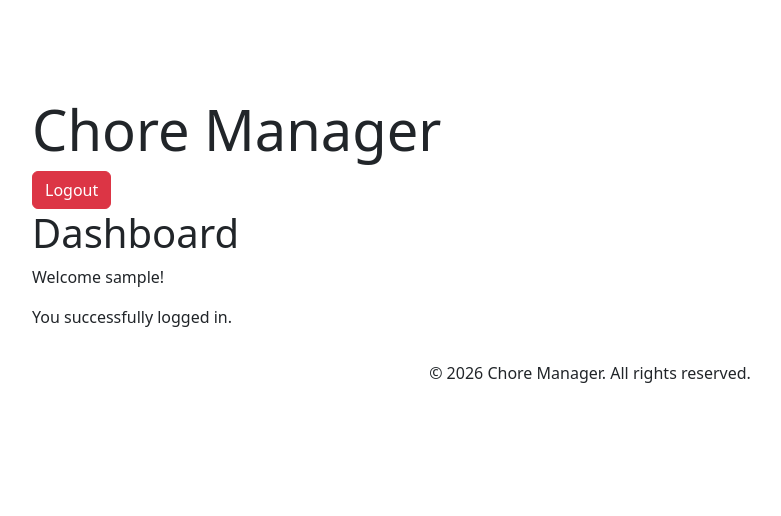
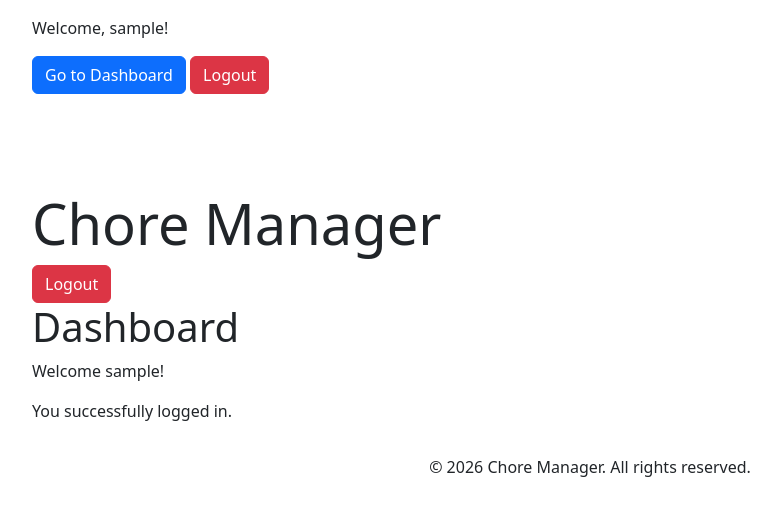
Before and after one commit to ShaneTaylor-IT/chore-mamager-MSP3, a Django app: page /dashboard/ in a window 1280 px wide. Shown: the top 516 px of the page, without its empty margins (50-831 px from the left). Run offline with Django 5.2, Linux system fonts and the light colour scheme; the visitor is signed in with stand-in values (Sample User, id 1).

Commit message:
Added authentication user status. Came across a slight bug. When building base.html I pressed tab to auto fill in {% url 'user_logout' %} this caused an error when testing as the url path is 'logout' after removing user_. The error was cleared and successfully logged in and displayed username when logged in

```diff
--- a/templates/base.html
+++ b/templates/base.html
@@ -41,6 +41,19 @@
         </div>
     </nav>
 -->
+    {% if user.is_authenticated %}
+        <div class="container mt-3">
+            <p>Welcome, {{ user.username }}!</p>
+
+            <a href="{% url 'dashboard' %}" class="btn btn-primary">Go to Dashboard</a>
+            <a href="{% url 'logout' %}" class="btn btn-danger">Logout</a>
+        </div>
+    {% else %}
+        <div class="container mt-3">
+            <a href="{% url 'login' %}" class="btn btn-primary">Login</a>
+            <a href="{% url 'register' %}" class="btn btn-secondary">Register</a>
+        </div>
+    {% endif %}
 
     <div class="container mt-5 pt-5">
         <h1 class="display-4">Chore Manager</h1>
```
